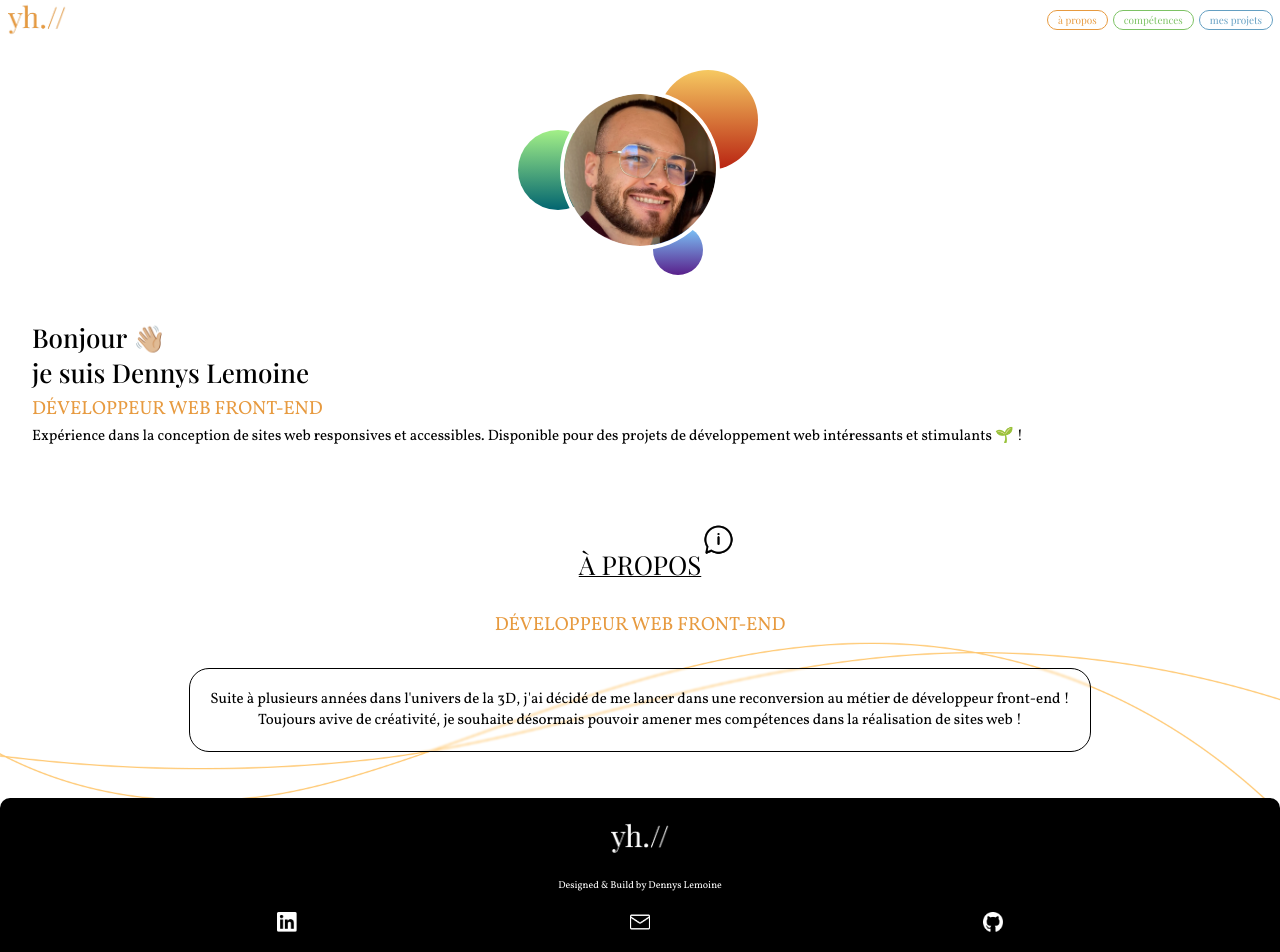
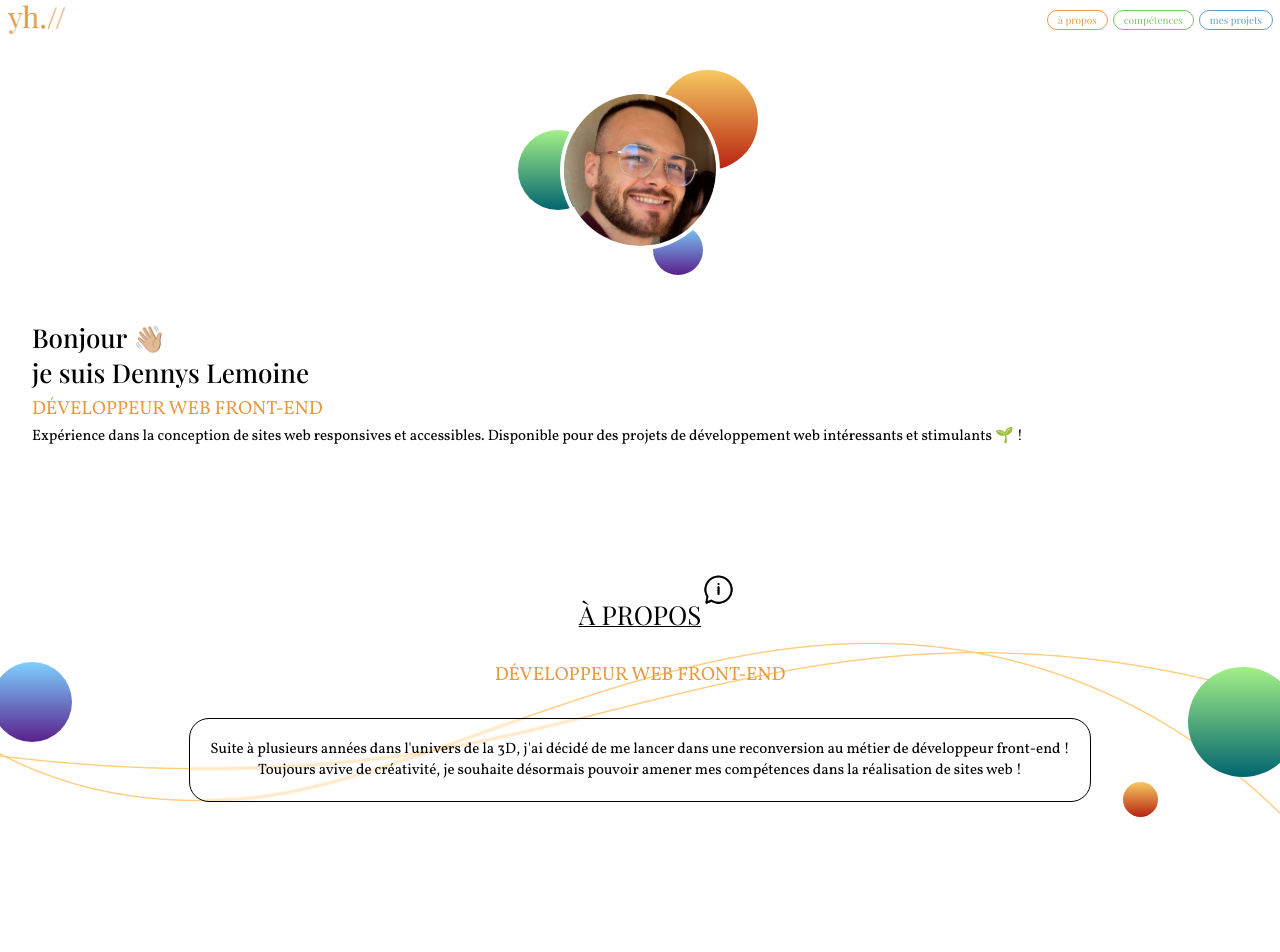
Before and after one commit to DennysLemoine/Portefolio, a React (Create React App) app in the folder portefolio/: page / in a window 1280 px wide. Shown: the top 952 px of the page. Built offline with nearby package versions, Linux system fonts and the light colour scheme.

Commit message:
finish about

```diff
--- a/portefolio/src/components/about/about.css
+++ b/portefolio/src/components/about/about.css
@@ -1,4 +1,5 @@
 .sectionAbout {
+    position: relative;
     display: flex;
     justify-content: center;
     align-items: center;
@@ -7,6 +8,7 @@
     width: 95%;
     margin-left: auto;
     margin-right: auto;
+    margin-bottom: 150px;
 }
 
 .containerH2 {
@@ -49,3 +51,37 @@
     font-weight: 400;
     font-size: 15px;
 }
+
+.sphere04 {
+    position: absolute;
+    bottom: -15px;
+    right: 90px;
+    width: 35px;
+    height: 35px;
+    border-radius: 50%;
+    background: linear-gradient(#F6C961, #B82211);
+    z-index: -1;
+}
+
+.sphere05 {
+    position: absolute;
+    top: 70px;
+    right: -50px;
+    width: 110px;
+    height: 110px;
+    border-radius: 50%;
+    background: linear-gradient(#A3F087, #026570);
+    z-index: -1;
+}
+
+
+.sphere06 {
+    position: absolute;
+    bottom: 60px;
+    left: -40px;
+    width: 80px;
+    height: 80px;
+    border-radius: 50%;
+    background: linear-gradient(#7ECFFF, #59208B);
+    z-index: -1;
+}
--- a/portefolio/src/components/introduction/introduction.css
+++ b/portefolio/src/components/introduction/introduction.css
@@ -5,6 +5,7 @@
     padding-top: 50px;
     margin-right: auto;
     margin-left: auto;
+    margin-bottom: 150px;
 }
 
 .containerPictureHome {
@@ -60,7 +61,6 @@
 
 .introducing {
     font-family: "Playfair Display", serif;
-    padding-bottom: 100px;
 }
 
 .containerH1 {
```
